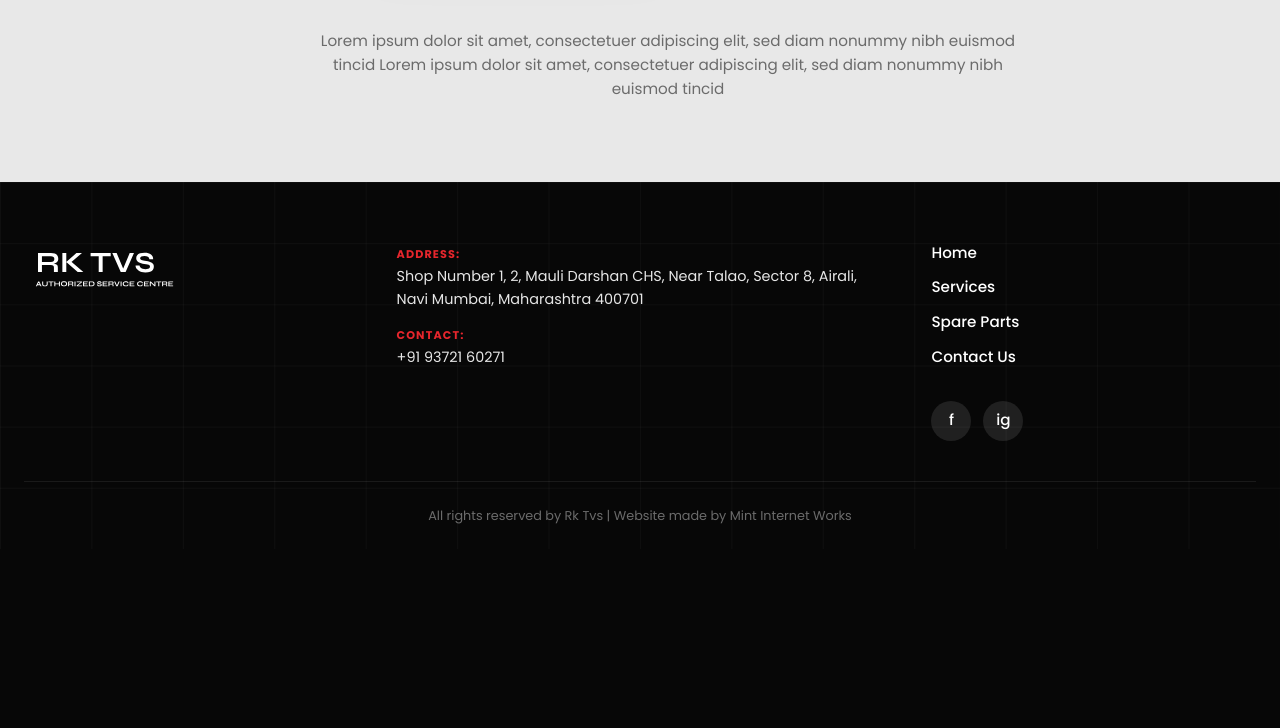
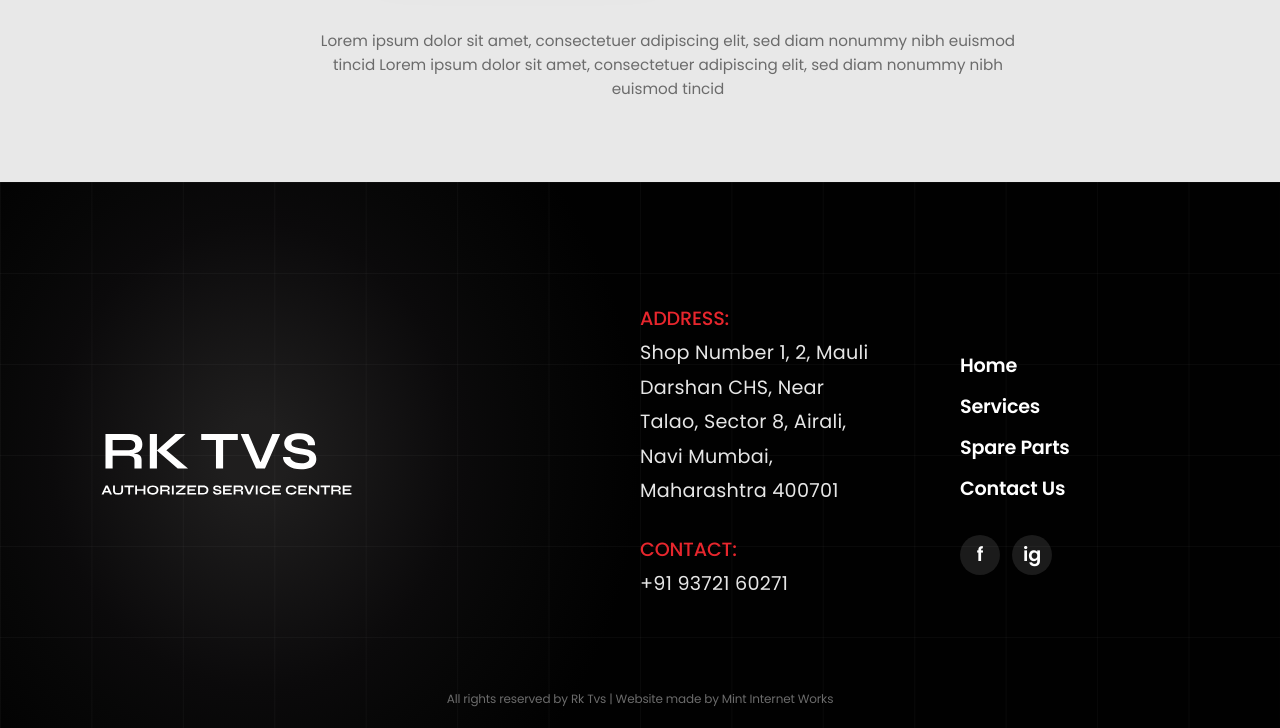
Before and after one commit to i1-D/TVS_RK, a website: page index.html in a window 1280 px wide. Shown: the part 1969-2697 px from the top of the page. Before the commit the page ends 2518 px from the top, so only its background shows below. Drawn offline with Linux system fonts and the light colour scheme.

Commit message:
Fixed footer styles

```diff
--- a/styles.css
+++ b/styles.css
@@ -8,6 +8,7 @@
   --color-gray: #6b6b6b;
   --color-gray-light: #e8e8e8;
   --color-radial-gradient: radial-gradient(103.87% 59.07% at 72.4% 52.41%, #1F1E1E 12.26%, #0B0A0B 53.37%, #070707 69.23%, #010101 100%);
+  --color-radial-footer : radial-gradient(30% 80% at 20% 50%, #1F1E1E 8.38%, #0B0A0B 53.37%, #070707 69.23%, #010101 100%);
   --font: 'Poppins', -apple-system, BlinkMacSystemFont, sans-serif;
   --max-width: 1280px;
   --header-height: 80px;
@@ -82,7 +83,7 @@
 
 .header-inner {
   margin: 0 auto;
-  padding: 0 var(--padding-horizontal);
+  padding: 0 80px;
   height: 100%;
   display: flex;
   align-items: center;
@@ -822,22 +823,18 @@
 /* ===== Footer ===== */
 .footer {
   position: relative;
-  padding: 60px 24px 24px;
-  background: var(--color-dark);
+  padding: 120px 80px 20px;
+  background: var(--color-radial-footer);
   color: var(--color-white);
 }
 
 .footer-inner {
   position: relative;
-  z-index: 1;
-  max-width: var(--max-width);
-  margin: 0 auto;
   display: grid;
-  grid-template-columns: 1fr 1.5fr 1fr;
-  gap: 48px;
-  align-items: start;
+  grid-template-columns: 2fr 1fr 1fr;
+  gap: 80px;
+  align-items: center;
   padding-bottom: 40px;
-  border-bottom: 1px solid rgba(255,255,255,0.08);
 }
 
 .footer-logo-link {
@@ -847,23 +844,27 @@
 
 .footer-logo-img {
   display: block;
-  height: 55px;
+  height: 7.813vw;
   width: auto;
   object-fit: contain;
 }
 
 .footer-contact p {
-  font-size: 0.9rem;
-  line-height: 1.6;
-  color: rgba(255,255,255,0.9);
-  margin-bottom: 12px;
+  font-size: 1.2rem;
+  line-height: 1.8;
+  letter-spacing: 0.24px;
+  font-weight: 400;
+  color: rgba(255, 255, 255, 0.9);
+  margin-bottom: 24px;
 }
 
 .footer-label {
-  font-size: 0.7rem;
-  font-weight: 700;
   color: var(--color-red);
-  letter-spacing: 0.1em;
+  font-size: 1.2rem;
+  font-weight: 500;
+  line-height: 1.5;
+  letter-spacing: -0.2px;
+  text-transform: uppercase;
 }
 
 .footer-nav {
@@ -873,10 +874,13 @@
 }
 
 .footer-nav a {
-  font-size: 0.95rem;
-  font-weight: 500;
   color: var(--color-white);
   transition: color 0.2s;
+  font-size: 1.2rem;
+  font-style: normal;
+  font-weight: 600;
+  line-height: 1.5;
+  letter-spacing: -0.24px;
 }
 
 .footer-nav a:hover {
@@ -910,9 +914,14 @@
   position: relative;
   z-index: 1;
   text-align: center;
-  font-size: 0.8rem;
   color: var(--color-gray);
   margin-top: 24px;
+
+  font-size: 12px;
+  font-style: normal;
+  font-weight: 400;
+  line-height: 150%; /* 24px */
+  letter-spacing: -0.16px;
 }
 
 /* ===== Contact Us page ===== */
```
